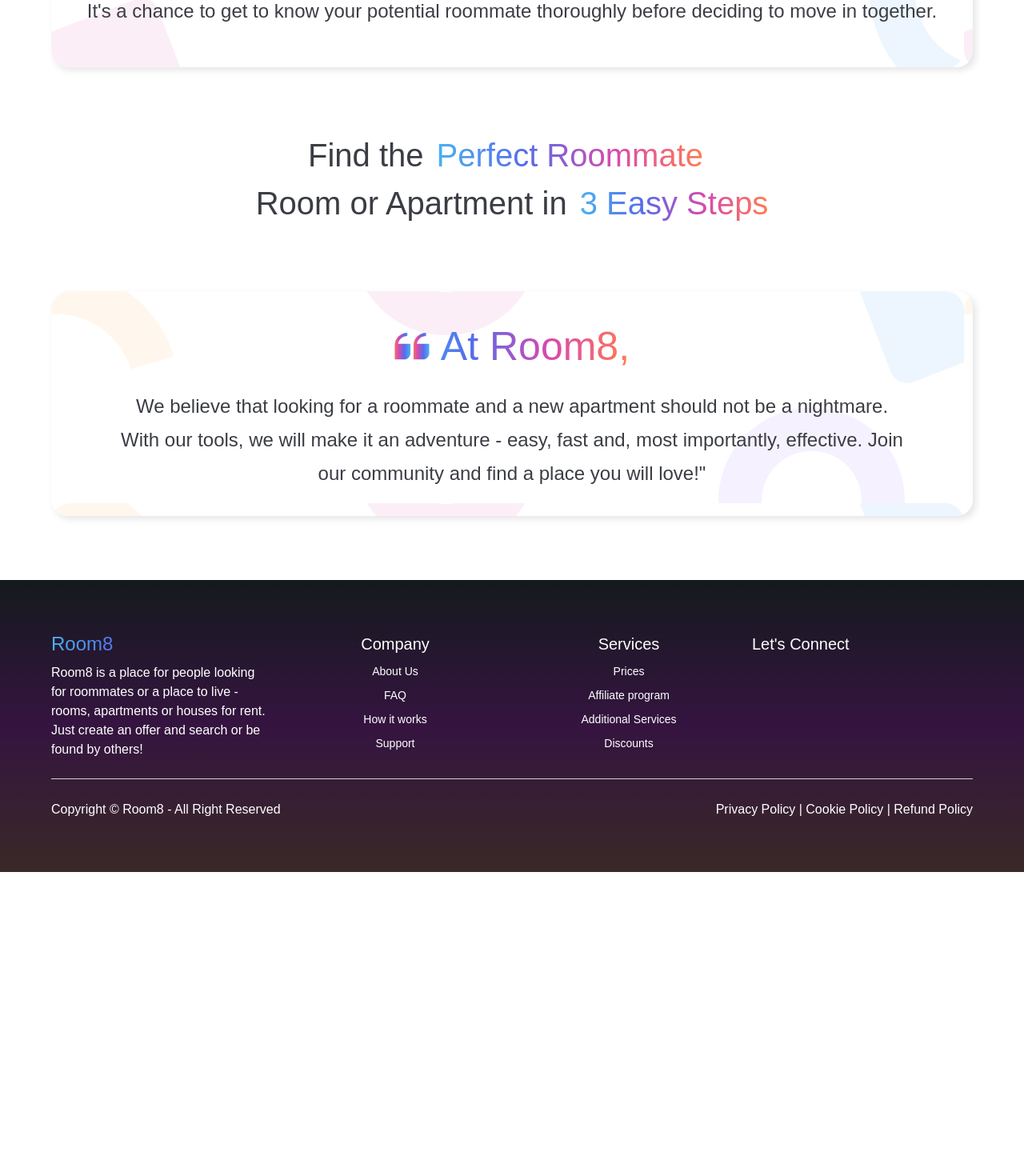
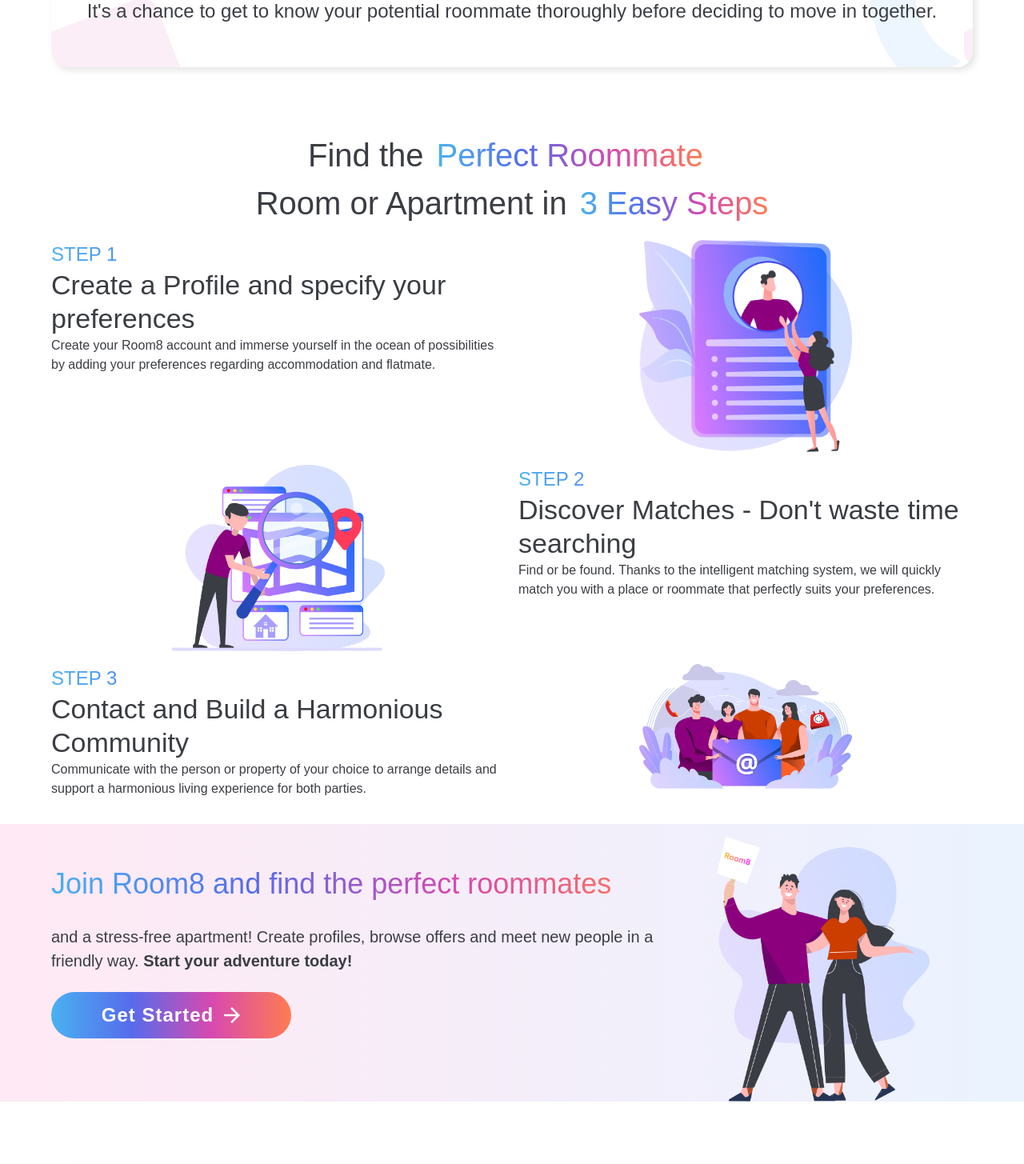
Before and after one commit to architghetiya007/room8Frontend, a React (Vite) app: page / in a window 1280 px wide. Shown: the part 2444-3899 px from the top of the page at 80% size. Before the commit the page ends 3534 px from the top, so only its background shows below. Built offline with nearby package versions, Linux system fonts and the light colour scheme; a web font is replaced by a local one.

Commit message:
Worked on HomePage

```diff
--- a/src/components/HomePage/EasyStepSection/index.tsx
+++ b/src/components/HomePage/EasyStepSection/index.tsx
@@ -1,11 +1,13 @@
-import { Box, Container, Grid, Typography } from "@mui/material";
+import { Box, Container, Grid, Stack, Typography } from "@mui/material";
 import React from "react";
-
+import Step1 from "../../../assets/images/Step1.png";
+import Step2 from "../../../assets/images/Step2.png";
+import Step3 from "../../../assets/images/Step3.png";
 const EasyStepSection: React.FC = () => {
   return (
     <Box>
       <Container>
-        <Grid container spacing={1}>
+        <Grid container spacing={2}>
           <Grid item xs={12}>
             <Box
               sx={{
@@ -51,6 +53,120 @@
               </Typography>
             </Box>
           </Grid>
+          <Grid item xs={12} md={6}>
+            <Typography
+              sx={{
+                fontSize: "24px",
+                background:
+                  "linear-gradient(to right, #4AB1F1 0%, #566CEC 33%, #D749AF 66%, #FF7C51 100%)",
+                backgroundClip: "text",
+                WebkitTextFillColor: "transparent",
+                textAlign: "start",
+              }}
+            >
+              STEP 1
+            </Typography>
+            <Typography variant="h4">
+              Create a Profile and specify your preferences
+            </Typography>
+            <Typography>
+              Create your Room8 account and immerse yourself in the ocean of
+              possibilities by adding your preferences regarding accommodation
+              and flatmate.
+            </Typography>
+          </Grid>
+          <Grid item xs={12} md={6}>
+            <Stack>
+              <Box
+                component={"img"}
+                sx={{
+                  maxWidth: {
+                    xs: "100%",
+                    md: "266px",
+                  },
+                  ml: "auto",
+                  mr: "auto",
+                }}
+                src={Step1}
+              ></Box>
+            </Stack>
+          </Grid>
+          <Grid item xs={12} md={6}>
+            <Stack>
+              <Box
+                component={"img"}
+                sx={{
+                  maxWidth: {
+                    xs: "100%",
+                    md: "266px",
+                  },
+                  ml: "auto",
+                  mr: "auto",
+                }}
+                src={Step2}
+              ></Box>
+            </Stack>
+          </Grid>
+          <Grid item xs={12} md={6}>
+            <Typography
+              sx={{
+                fontSize: "24px",
+                background:
+                  "linear-gradient(to right, #4AB1F1 0%, #566CEC 33%, #D749AF 66%, #FF7C51 100%)",
+                backgroundClip: "text",
+                WebkitTextFillColor: "transparent",
+                textAlign: "start",
+              }}
+            >
+              STEP 2
+            </Typography>
+            <Typography variant="h4">
+              Discover Matches - Don't waste time searching
+            </Typography>
+            <Typography>
+              Find or be found. Thanks to the intelligent matching system, we
+              will quickly match you with a place or roommate that perfectly
+              suits your preferences.
+            </Typography>
+          </Grid>
+          <Grid item xs={12} md={6}>
+            <Typography
+              sx={{
+                fontSize: "24px",
+                background:
+                  "linear-gradient(to right, #4AB1F1 0%, #566CEC 33%, #D749AF 66%, #FF7C51 100%)",
+                backgroundClip: "text",
+                WebkitTextFillColor: "transparent",
+                textAlign: "start",
+              }}
+            >
+              STEP 3
+            </Typography>
+            <Typography variant="h4">
+              Contact and Build a Harmonious Community
+            </Typography>
+            <Typography>
+              Communicate with the person or property of your choice to arrange
+              details and support a harmonious living experience for both
+              parties.
+            </Typography>
+          </Grid>
+          <Grid item xs={12} md={6}>
+            <Stack>
+              <Box
+                component={"img"}
+                sx={{
+                  maxWidth: {
+                    xs: "100%",
+                    md: "266px",
+                  },
+                  ml: "auto",
+                  mr: "auto",
+                }}
+                src={Step3}
+              ></Box>
+            </Stack>
+          </Grid>
         </Grid>
       </Container>
     </Box>
--- /dev/null
+++ b/src/components/HomePage/RoomMatesSection/index.tsx
@@ -0,0 +1,74 @@
+import { Box, Container, Grid, Stack, Typography } from "@mui/material";
+import React from "react";
+import RoomMate from "../../../assets/images/perfectroommates.png";
+import { LoadingButton } from "@mui/lab";
+import ArrowForwardIcon from "@mui/icons-material/ArrowForward";
+const RoomMatesSection: React.FC = () => {
+  return (
+    <Box sx={{ background: "linear-gradient(to right, #FFE9F4, #EAF3FF)" }}>
+      <Container>
+        <Grid container spacing={2} mt={4}>
+          <Grid item xs={12} md={8}>
+            <Stack spacing={3} pt={4}>
+              <Typography
+                sx={{
+                  fontSize: "36px",
+                  background:
+                    "linear-gradient(to right, #4AB1F1 0%, #566CEC 33%, #D749AF 66%, #FF7C51 100%)",
+                  backgroundClip: "text",
+                  WebkitTextFillColor: "transparent",
+                  marginRight: 2, // Space between the text
+                }}
+              >
+                Join Room8 and find the perfect roommates
+              </Typography>
+              <Typography variant="body1" sx={{ fontSize: "20px" }}>
+                and a stress-free apartment! Create profiles, browse offers and
+                meet new people in a friendly way.{" "}
+                <b>Start your adventure today!</b>
+              </Typography>
+              <LoadingButton
+                sx={{
+                  background:
+                    "linear-gradient(to right, #4AB1F1, #566CEC, #D749AF, #FF7C51)",
+                  p: 1,
+                  borderRadius: 8,
+                  color: "white",
+                  textTransform: "none",
+                  letterSpacing: "1px",
+                  fontWeight: "600",
+                  fontSize: "24px",
+                  maxWidth: "300px",
+                }}
+                type="button"
+                endIcon={
+                  <ArrowForwardIcon sx={{ fontSize: "30px !important" }} />
+                }
+              >
+                Get Started
+              </LoadingButton>
+            </Stack>
+          </Grid>
+          <Grid item xs={12} md={4}>
+            <Stack>
+              <Box
+                component={"img"}
+                sx={{
+                  maxWidth: {
+                    xs: "100%",
+                    md: "266px",
+                  },
+                  ml: "auto",
+                  mr: "auto",
+                }}
+                src={RoomMate}
+              ></Box>
+            </Stack>
+          </Grid>
+        </Grid>
+      </Container>
+    </Box>
+  );
+};
+
+export default RoomMatesSection;
--- a/src/pages/HomePage/index.tsx
+++ b/src/pages/HomePage/index.tsx
@@ -7,6 +7,7 @@
 import EasyStepSection from "../../components/HomePage/EasyStepSection";
 import ApartmentSection from "../../components/HomePage/ApartmentSection";
 import AtRoom8Section from "../../components/HomePage/AtRoom8Section";
+import RoomMatesSection from "../../components/HomePage/RoomMatesSection";
 
 const HomePage: React.FC = () => {
   return (
@@ -17,6 +18,7 @@
       <RoomSection />
       <RoomRentalSection />
       <EasyStepSection />
+      <RoomMatesSection />
       <AtRoom8Section />
     </Box>
   );
```
